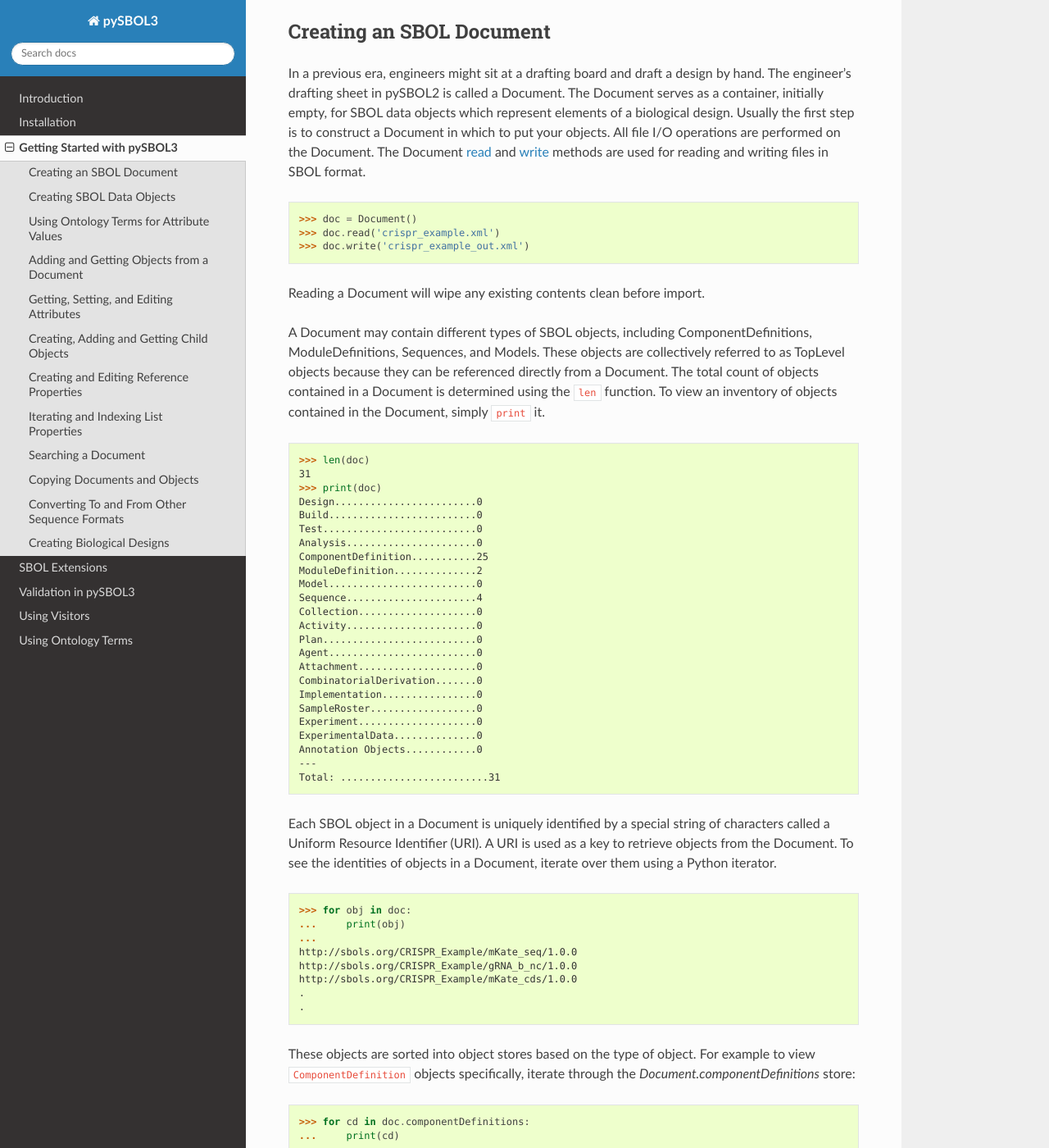
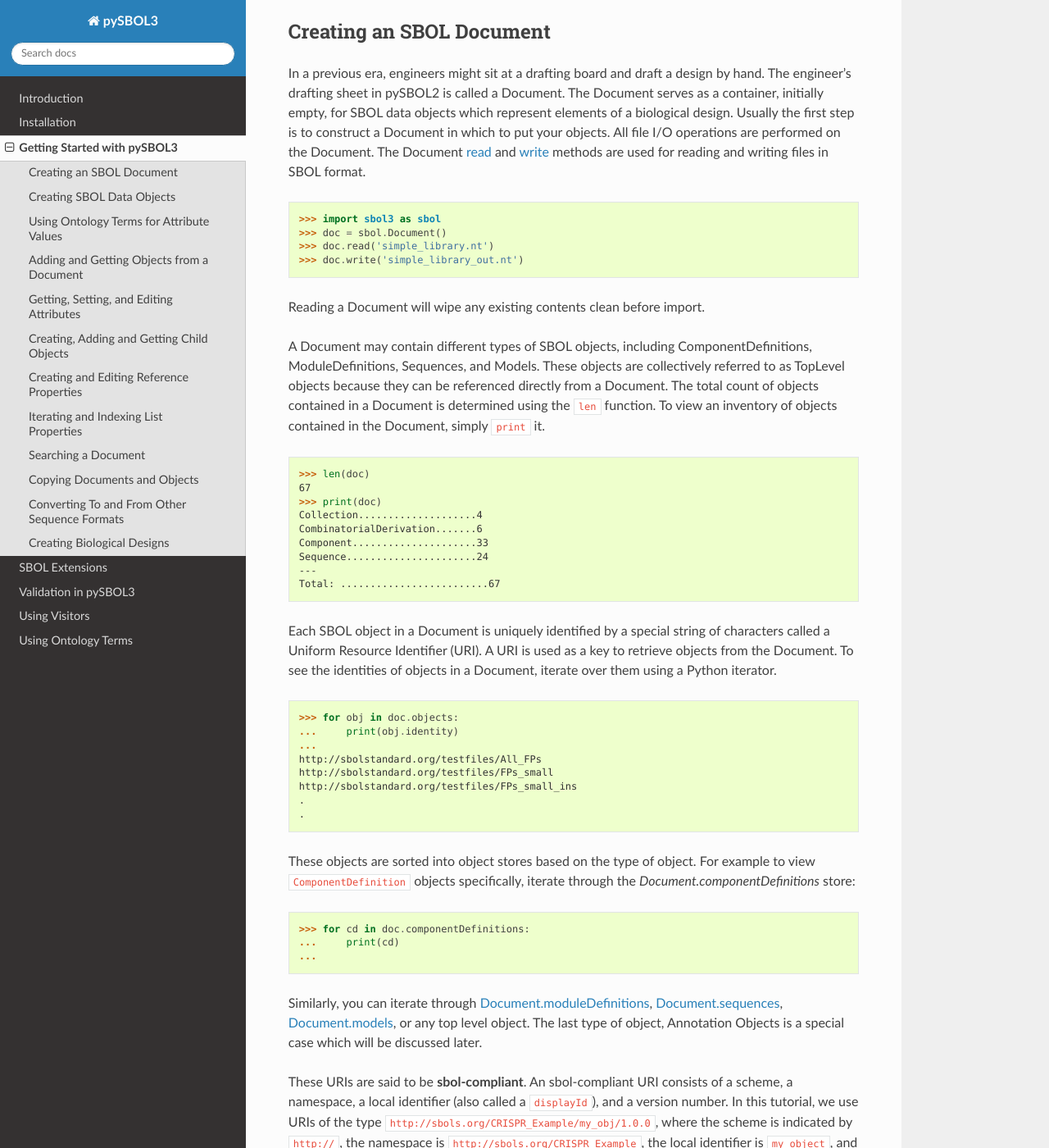
Before and after one commit to SynBioDex/pySBOL3, a Sphinx documentation site: the page built from docs/getting_started.rst, in a window 1280 px wide and 1400 px high, scrolled down 402 px. Shown: the whole window at 82% size. Built offline with Sphinx 7.4.7 and the Read the Docs theme 2.0.0, drawn with Linux system fonts in a browser that asks for light colours.

Commit message:
Update example code
Replace read, write, and iteration examples with working examples - using 'simple_library.nt' file as input

```diff
--- a/docs/getting_started.rst
+++ b/docs/getting_started.rst
@@ -35,9 +35,10 @@ methods are used for reading and writing files in SBOL format.
 
 .. code:: python
 
-    >>> doc = Document()
-    >>> doc.read('crispr_example.xml')
-    >>> doc.write('crispr_example_out.xml')
+    >>> import sbol3 as sbol
+    >>> doc = sbol.Document()
+    >>> doc.read('simple_library.nt')
+    >>> doc.write('simple_library_out.nt')
 
 .. end
 
@@ -64,29 +65,14 @@ view an inventory of objects contained in the Document, simply
 .. code:: python
 
     >>> len(doc)
-    31
+    67
     >>> print(doc)
-    Design........................0
-    Build.........................0
-    Test..........................0
-    Analysis......................0
-    ComponentDefinition...........25
-    ModuleDefinition..............2
-    Model.........................0
-    Sequence......................4
-    Collection....................0
-    Activity......................0
-    Plan..........................0
-    Agent.........................0
-    Attachment....................0
-    CombinatorialDerivation.......0
-    Implementation................0
-    SampleRoster..................0
-    Experiment....................0
-    ExperimentalData..............0
-    Annotation Objects............0
+    Collection....................4
+    CombinatorialDerivation.......6
+    Component.....................33
+    Sequence......................24
     ---
-    Total: .........................31
+    Total: .........................67
 
 .. end
 
@@ -94,17 +80,18 @@ Each SBOL object in a Document is uniquely identified by a special string of cha
 
 .. code:: python
 
-    >>> for obj in doc:
-    ...     print(obj)
+    >>> for obj in doc.objects:
+    ...     print(obj.identity)
     ...
-    http://sbols.org/CRISPR_Example/mKate_seq/1.0.0
-    http://sbols.org/CRISPR_Example/gRNA_b_nc/1.0.0
-    http://sbols.org/CRISPR_Example/mKate_cds/1.0.0
+    http://sbolstandard.org/testfiles/All_FPs
+    http://sbolstandard.org/testfiles/FPs_small
+    http://sbolstandard.org/testfiles/FPs_small_ins
     .
     .
 
 .. end
 
+..
 These objects are sorted into object stores based on the type of object. For example to view ``ComponentDefinition`` objects specifically, iterate through the `Document.componentDefinitions` store:
 
 .. code:: python
```
